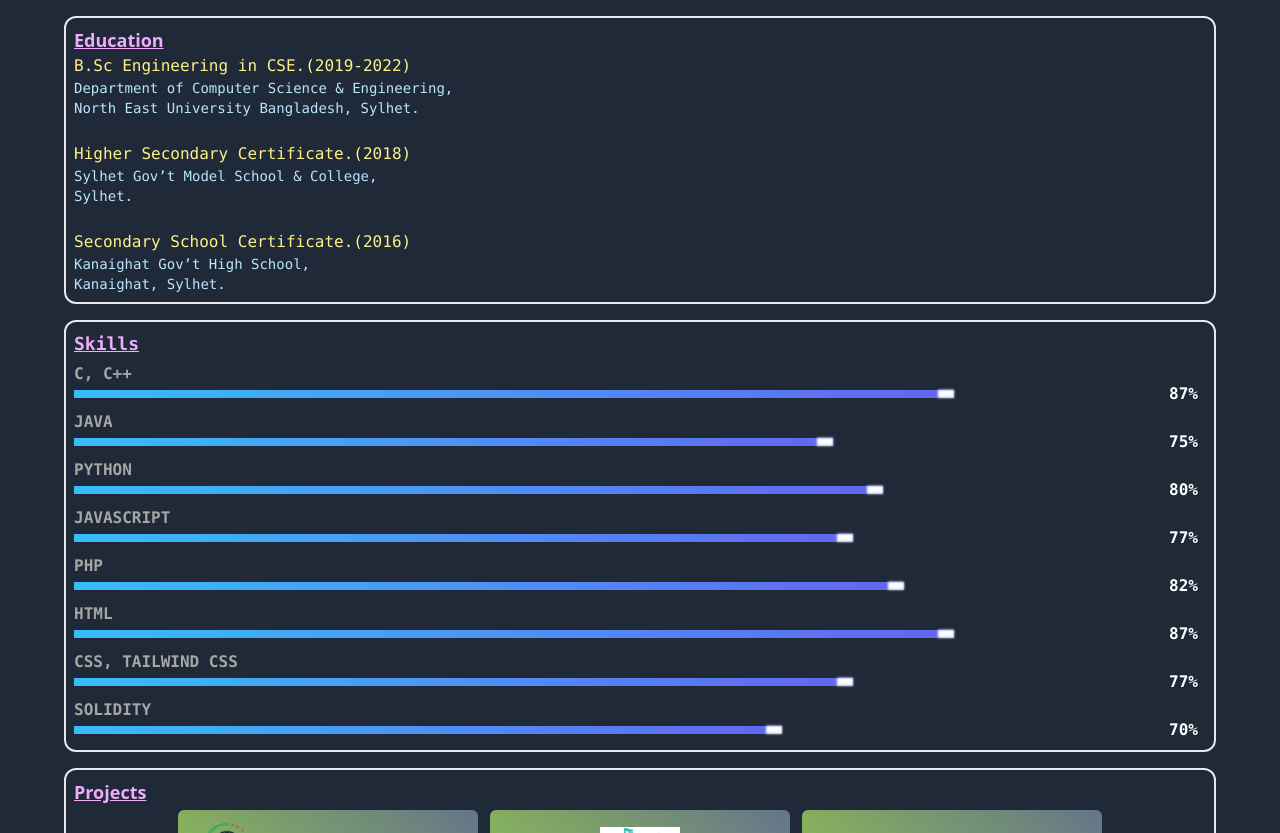
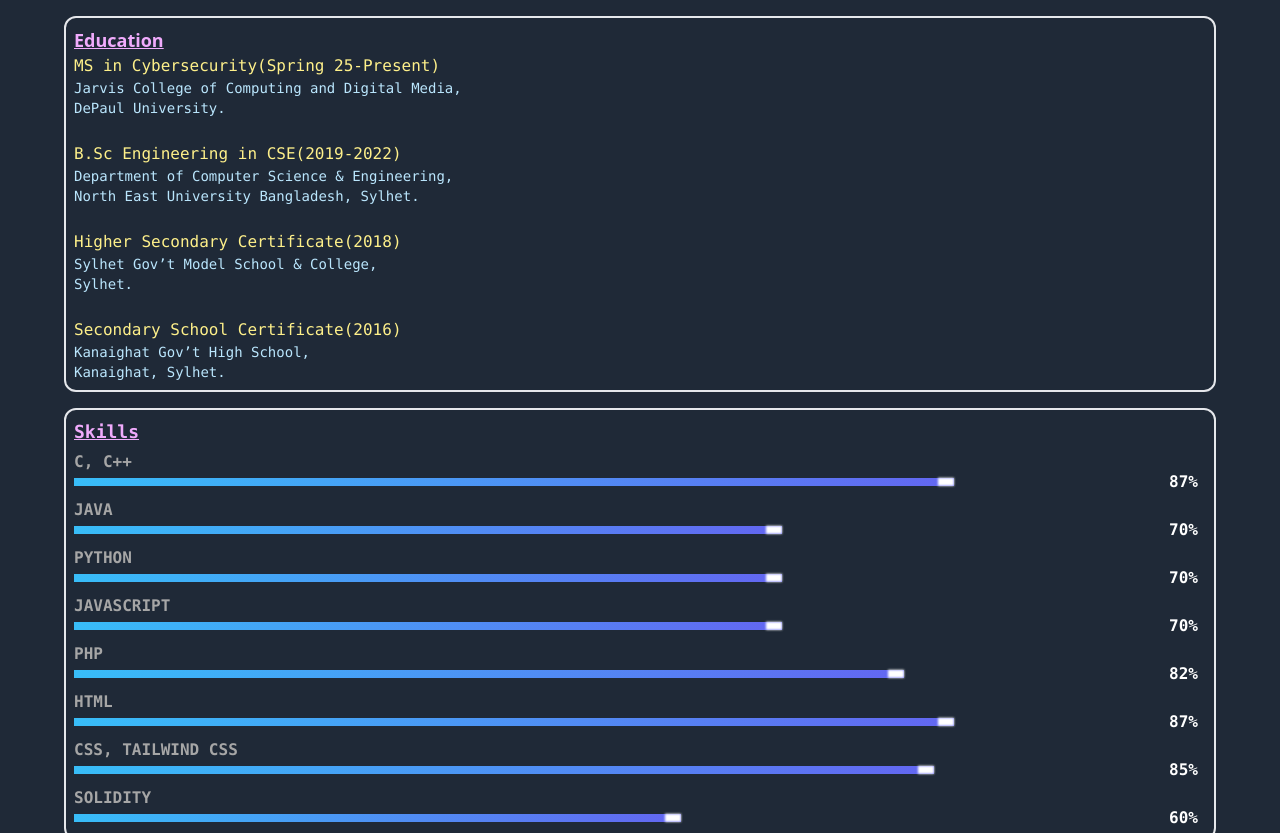
Before and after one commit to RashidShafe/RashidShafe.github.io, a plain HTML site: page index.html in a window 1280 px wide. Shown: the part 479-1312 px from the top of the page. Drawn offline with nearby package versions, Linux system fonts and the light colour scheme.

Commit message:
Update index.html

```diff
--- a/index.html
+++ b/index.html
@@ -64,17 +64,22 @@
     <div id="education" class="border-2 w-[90%] mt-4 m-auto p-2 rounded-xl">
         <h1 class=" text-fuchsia-300 font-semibold text-lg "><u>Education</u></h1>
         <div class="font-mono text-sm text-sky-200">
-            <p class="text-base text-yellow-200">B.Sc Engineering in CSE.(2019-2022)</p>
+            <p class="text-base text-yellow-200">MS in Cybersecurity(Spring 25-Present)</p>
+            <p>Jarvis College of Computing and Digital Media,</p>
+            <p>DePaul University.</p>
+        </div><br>
+        <div class="font-mono text-sm text-sky-200">
+            <p class="text-base text-yellow-200">B.Sc Engineering in CSE(2019-2022)</p>
             <p>Department of Computer Science & Engineering,</p>
             <p>North East University Bangladesh, Sylhet.</p>
         </div><br>
         <div class="font-mono text-sm text-sky-200">
-            <p class="text-base text-yellow-200">Higher Secondary Certificate.(2018)</p>
+            <p class="text-base text-yellow-200">Higher Secondary Certificate(2018)</p>
             <p>Sylhet Gov’t Model School & College,</p>
             <p>Sylhet.</p>
         </div><br>
         <div class="font-mono text-sm text-sky-200">
-            <p class="text-base text-yellow-200">Secondary School Certificate.(2016)</p>
+            <p class="text-base text-yellow-200">Secondary School Certificate(2016)</p>
             <p>Kanaighat Gov’t High School,</p>
             <p>Kanaighat, Sylhet.</p>
         </div>
@@ -117,23 +122,23 @@
             <h3>Java</h3>
             <li>
                 <div class="bar">
-                    <div class="pg" data-count="75"></div>
+                    <div class="pg" data-count="70"></div>
                 </div>
-                <span class="pr">75%</span>
+                <span class="pr">70%</span>
             </li>
             <h3>Python</h3>
             <li>
                 <div class="bar">
-                    <div class="pg" data-count="80"></div>
+                    <div class="pg" data-count="70"></div>
                 </div>
-                <span class="pr">80%</span>
+                <span class="pr">70%</span>
             </li>
             <h3>JavaScript</h3>
             <li>
                 <div class="bar">
-                    <div class="pg" data-count="77"></div>
+                    <div class="pg" data-count="70"></div>
                 </div>
-                <span class="pr">77%</span>
+                <span class="pr">70%</span>
             </li>
             <h3>PHP</h3>
             <li>
@@ -152,16 +157,16 @@
             <h3>CSS, Tailwind CSS</h3>
             <li>
                 <div class="bar">
-                    <div class="pg" data-count="77"></div>
+                    <div class="pg" data-count="85"></div>
                 </div>
-                <span class="pr">77%</span>
+                <span class="pr">85%</span>
             </li>
             <h3>Solidity</h3>
             <li>
                 <div class="bar">
-                    <div class="pg" data-count="70"></div>
+                    <div class="pg" data-count="60"></div>
                 </div>
-                <span class="pr">70%</span>
+                <span class="pr">60%</span>
             </li>
         </ul>
     </div>
@@ -215,7 +220,6 @@
                 <li>Campus Ambassador at <span class="text-blue-200">bdapps.</span> (2021-2022)</li>
                 <li>Vice president at <span class="text-blue-200">Kanaighat Student Association (Sathbak).</span> (2019-2021)</li>
                 <li>Taken 15+ ACM programming workshop in NEUB.</li>
-                <li>Was the captain of CSE Binary (Departmental football team)</li>
             </ol>
         </div>
     </div>
```
